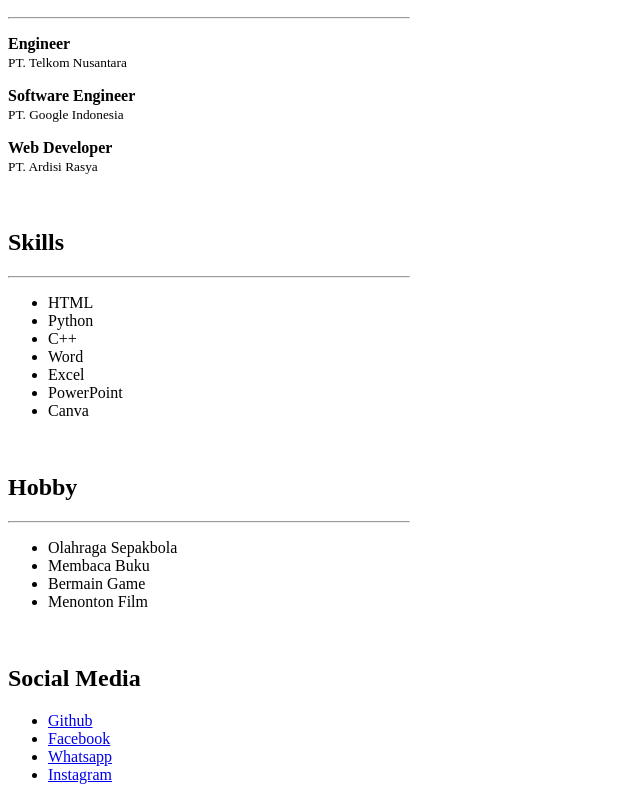
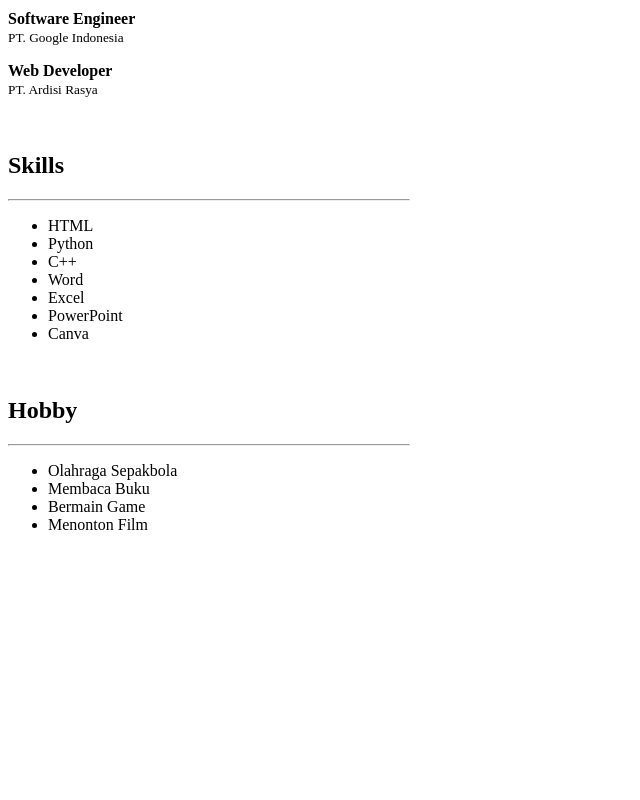
Before and after one commit to Rifandy17/Portfolio, a plain HTML site: page index.html in a window 1280 px wide. Shown: the part 696-1496 px from the top of the page, without its empty margins (0-640 px from the left). After the commit the page ends 1246 px from the top, so only its background shows below. Drawn offline with Linux system fonts and the light colour scheme.

Commit message:
Update index.html

```diff
--- a/index.html
+++ b/index.html
@@ -20,12 +20,6 @@
     <!-- Profile -->
     <h2>Profiles</h2>
     <hr width="400px" align="left">
-
-    <!-- Hubungi Saya -->
-    <h2>Hubungi Saya</h2>
-     <a href="mailto:rifandysyahermi@gmail.com?subject=Are you Hired">Hubungi Saya</a>
-    <br>
-
     <div class="container">
         <div class="profile">
         <table>
@@ -102,20 +96,6 @@
         <li>Bermain Game</li>
         <li>Menonton Film</li>
     </ul>
-    <br>
-
-<!--     Contact -->
-    <h2>Social Media</h2>
-    <ul type="disc">
-        <li><a href="https://github.com/" target="display">Github</a>
-        </li>
-        <li><a href="https://facebook.com/" target="display">Facebook</a>
-        </li>
-        <li><a href="https://whatsapp.com/" target="display">Whatsapp</a>
-        </li>
-        <li><a href="https://instagram.com/" target="display">Instagram</a>
-        </li>
-    </ul>
 
 </body>
 </html>
```
